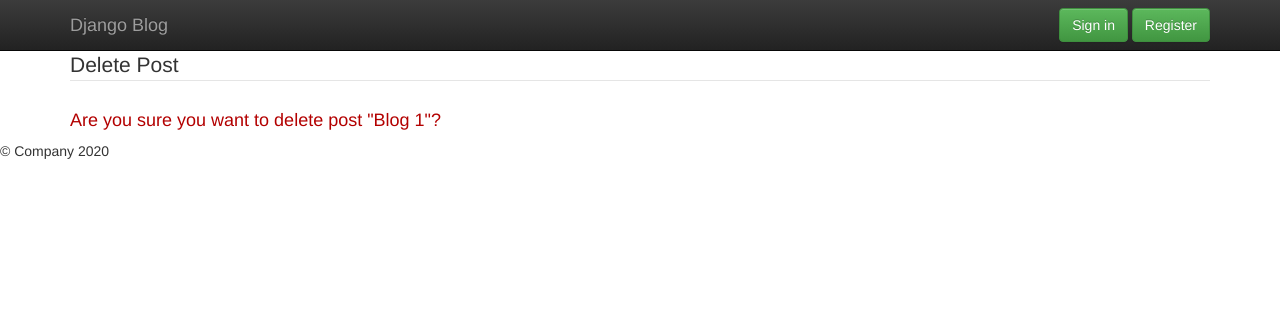
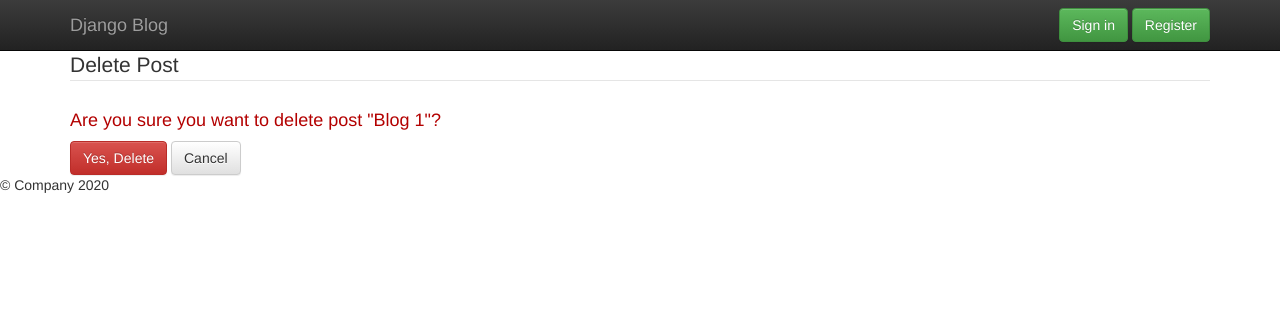
Before and after one commit to liberbell/py27, a Django app: template django_project/blog/templates/blog/post_confirm_delete.html in a window 1280 px wide. Shown: the top 311 px of the page. Run offline with Django 3.2, Linux system fonts and the light colour scheme; the template is opened without the code that fills it: values that come from a table or form of the project are taken from there, others are empty; data comes from the database, SQL or seed files in the repository; some libraries are stand-ins or nearby versions.

Commit message:
postdelete3

```diff
--- a/django_project/blog/templates/blog/post_confirm_delete.html
+++ b/django_project/blog/templates/blog/post_confirm_delete.html
@@ -8,6 +8,10 @@
         <legend>Delete Post</legend>
         <h4>Are you sure you want to delete post "{{ object.title }}"?</h4>
     </fieldset>
+    <div>
+        <button class="btn btn-danger" type="submit">Yes, Delete</button>
+        <a class="btn btn-default" role="button" href="{% url 'post-detail' object.id %}">Cancel</a>
+    </div>
     </form>
 </div>
 {% endblock content %}
```
